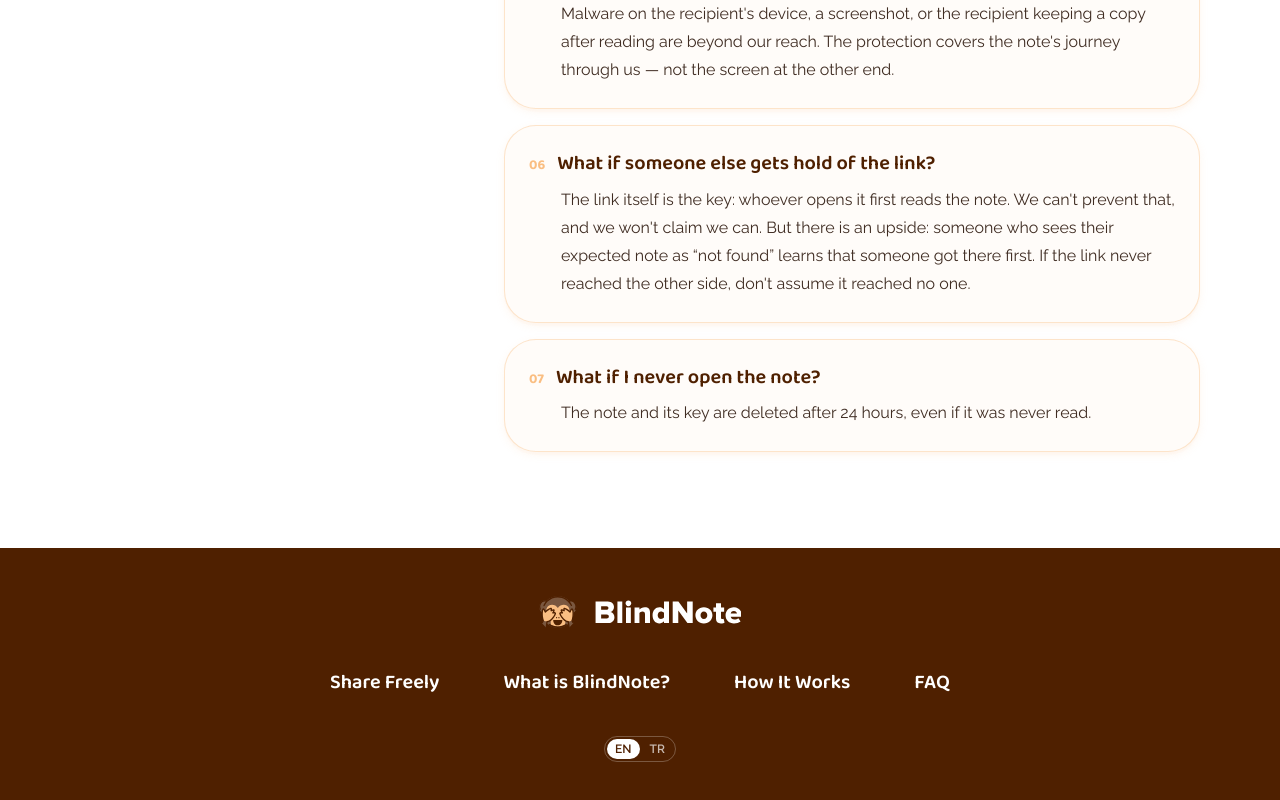
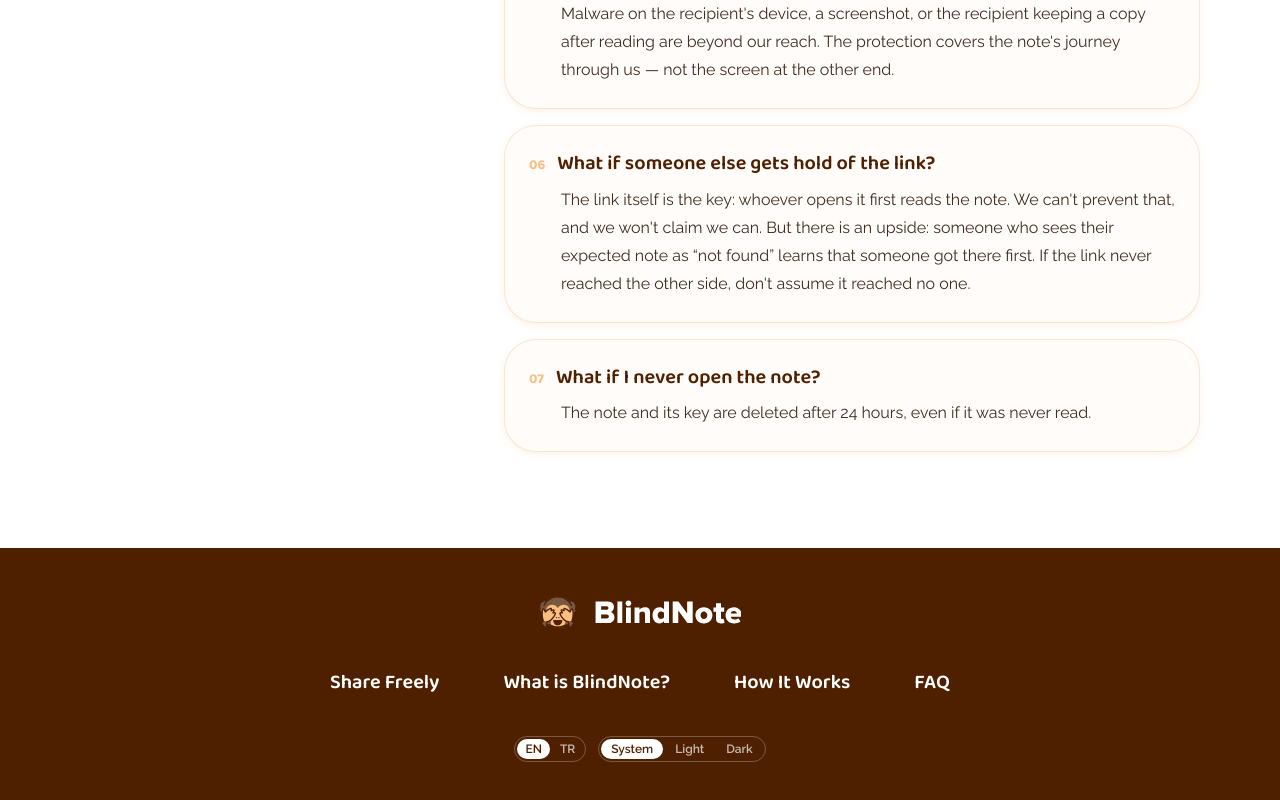
Before and after one commit to blindnote/blindnote, a React (Vite) app in the folder client/: page / in a window 1280 px wide. Shown: the part 3027-3827 px from the top of the page. Built offline with nearby package versions, Linux system fonts and the light colour scheme.

Commit message:
feat(client): place the theme switcher in the footer
Appearance is a low-frequency preference, so it sits beside the language
switcher in the footer rather than taking a header slot.

```diff
--- a/client/src/components/SiteFooter.tsx
+++ b/client/src/components/SiteFooter.tsx
@@ -2,6 +2,7 @@ import { useCopy } from '../lib/i18n'
 import { LanguageSwitcher } from './LanguageSwitcher'
 import { Logo } from './Logo'
 import type { SiteLink } from './siteLinks'
+import { ThemeSwitcher } from './ThemeSwitcher'
 
 type SiteFooterProps = {
   links: ReadonlyArray<SiteLink>
@@ -35,8 +36,9 @@ export function SiteFooter(props: SiteFooterProps) {
             ))}
           </ul>
         </nav>
-        <div className="flex justify-center">
+        <div className="flex flex-wrap items-center justify-center gap-3">
           <LanguageSwitcher tone="dark" />
+          <ThemeSwitcher tone="dark" />
         </div>
       </div>
     </footer>
```
